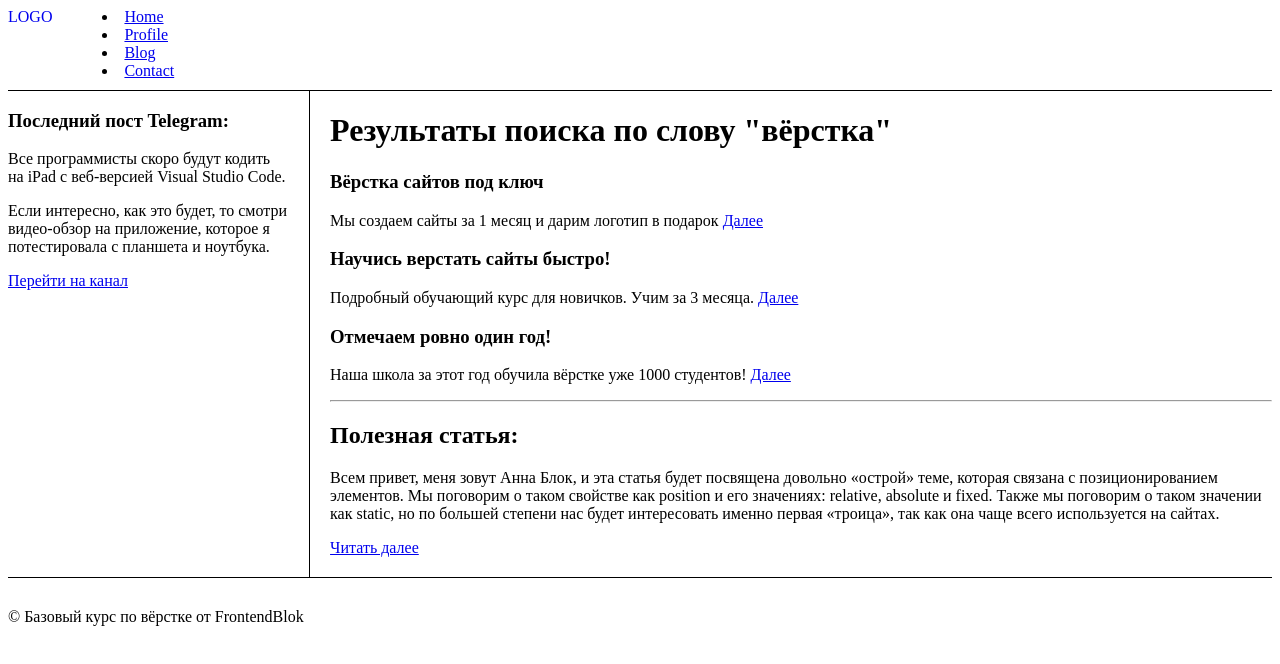
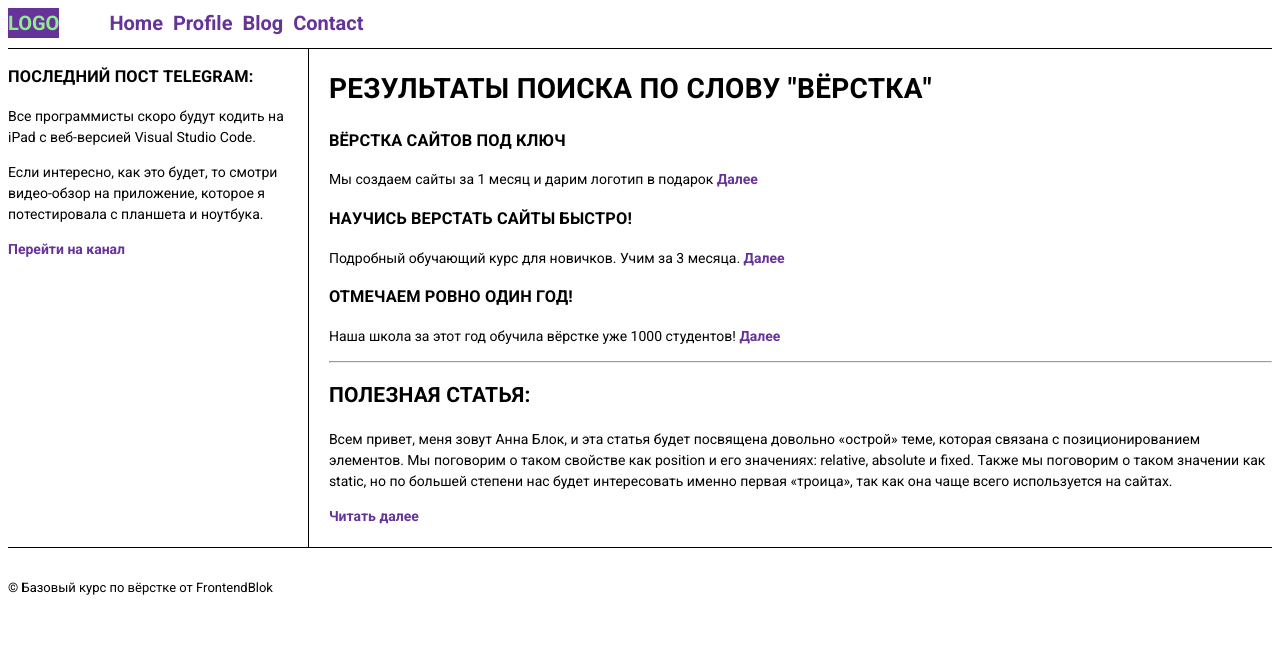
Before and after one commit to webdev2197/FrontendBlok_Module01-test, a plain HTML site: page semantic.html in a window 1280 px wide. Drawn offline with Linux system fonts and the light colour scheme.

Commit message:
add file in styles

```diff
--- a/semantic.html
+++ b/semantic.html
@@ -6,55 +6,22 @@
   <meta http-equiv="X-UA-Compatible" content="IE=edge">
   <meta name="viewport" content="width=device-width, initial-scale=1.0">
   <title>Document</title>
-  <style>
-    .header {
-      display: flex;
-      border-bottom: 1px solid #000;
-      padding-bottom: 10px;
-    }
-
-    .logo {
-      margin-right: 50px;
-      text-decoration: none;
-    }
-
-    ul {
-      display: flex;
-      list-style-type: none;
-      padding-left: 0;
-      margin: 0;
-    }
-
-    ul>li {
-      margin-right: 10px;
-    }
-
-    .box {
-      display: flex;
-      margin-bottom: 30px;
-      gap: 20px;
-      border-bottom: 1px solid #000;
-    }
-
-    .aside {
-      border-right: 1px solid #000;
-      padding-right: 20px;
-    }
-
-    .post {
-      padding-bottom: 20px;
-    }
-  </style>
+  <link rel="preconnect" href="https://fonts.googleapis.com">
+  <link rel="preconnect" href="https://fonts.gstatic.com" crossorigin>
+  <link href="https://fonts.googleapis.com/css2?family=Roboto:wght@100;400;700&display=swap" rel="stylesheet">
+  <link rel="stylesheet" href="styles/semantic.css">
 </head>
 
 <body>
   <header class="header">
     <a href="#" class="logo">LOGO</a>
     <nav>
-      <li><a href="#">Home</a></li>
-      <li><a href="#">Profile</a></li>
-      <li><a href="#">Blog</a></li>
-      <li><a href="#">Contact</a></li>
+      <ul>
+        <li><a href="#">Home</a></li>
+        <li><a href="#">Profile</a></li>
+        <li><a href="#">Blog</a></li>
+        <li><a href="#">Contact</a></li>
+      </ul>
     </nav>
   </header>
   <div class="box">
--- /dev/null
+++ b/styles/semantic.css
@@ -0,0 +1,64 @@
+body {
+  font-family: "Roboto", sans-serif;
+  font-weight: 400;
+  font-style: normal;
+  font-size: 14px;
+  line-height: 1.5;
+}
+
+a {
+  font-weight: 700;
+  color: rebeccapurple;
+  text-decoration: none;
+}
+
+h1, h2, h3 {
+  text-transform: uppercase;
+  letter-spacing: 0.01em;
+}
+
+.header {
+  display: flex;
+  border-bottom: 1px solid #000;
+  padding-bottom: 10px;
+  font-size: 20px;
+}
+
+.logo {
+  margin-right: 50px;
+  text-decoration: none;
+  color: lightgreen;
+  background-color: rebeccapurple;
+  font-weight: 700;
+}
+
+ul {
+  display: flex;
+  list-style-type: none;
+  padding-left: 0;
+  margin: 0;
+}
+
+ul>li {
+  margin-right: 10px;
+}
+
+.box {
+  display: flex;
+  margin-bottom: 30px;
+  gap: 20px;
+  border-bottom: 1px solid #000;
+}
+
+.aside {
+  border-right: 1px solid #000;
+  padding-right: 20px;
+}
+
+.post {
+  padding-bottom: 20px;
+}
+
+footer{
+  font-size: 13px;
+}
```
